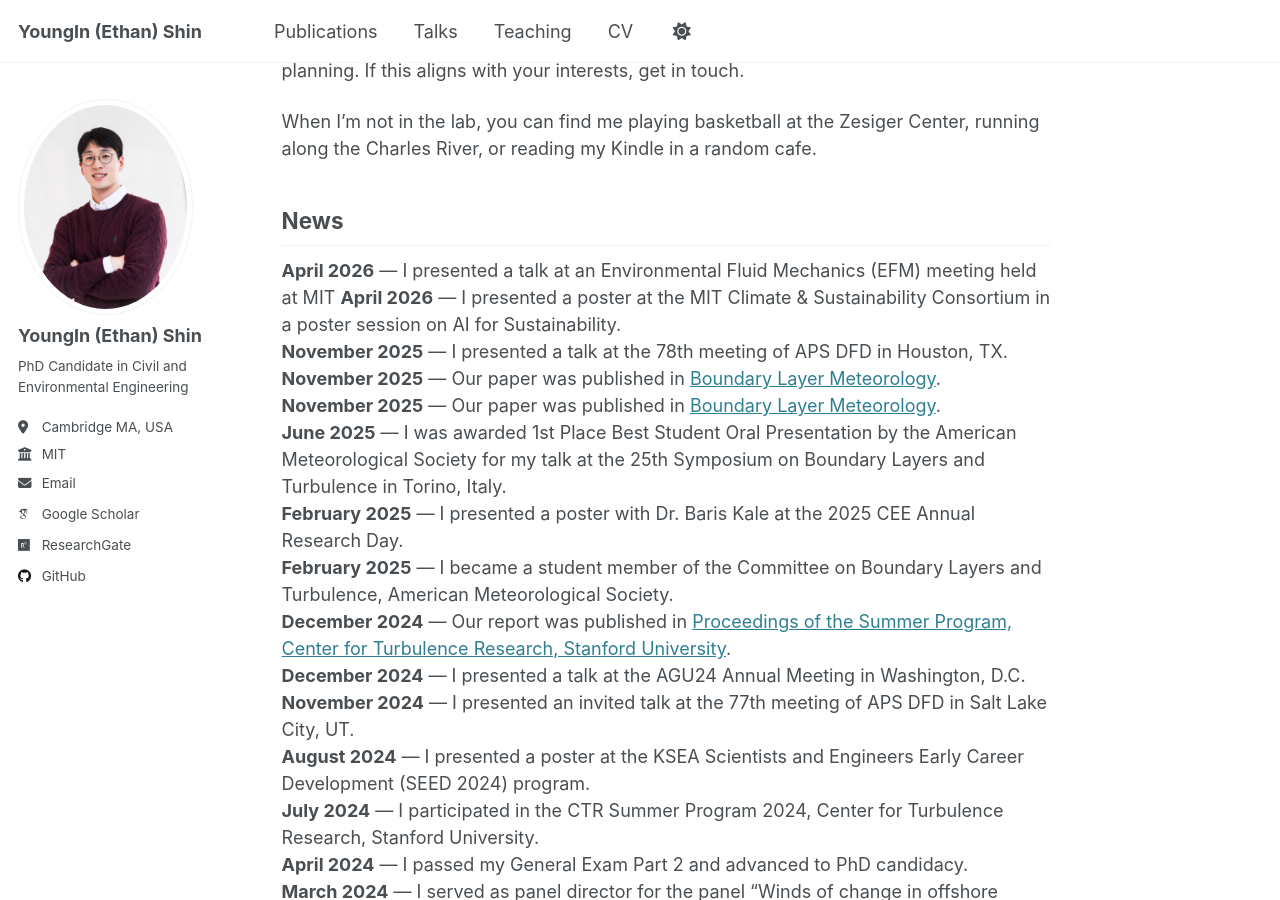
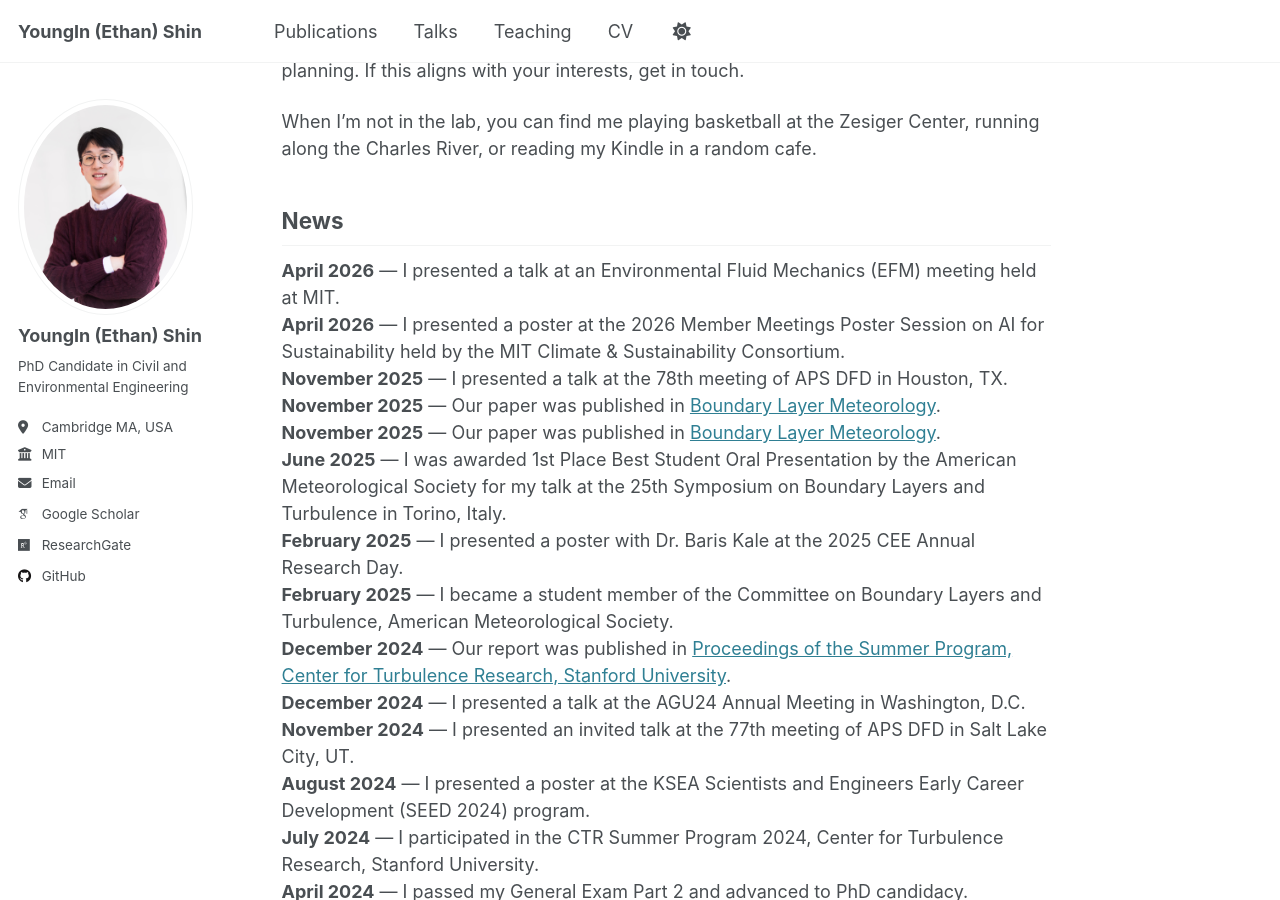
Before and after one commit to duddlshin/duddlshin.github.io, a Jekyll site: the page built from _pages/about.md, in a window 1280 px wide and 900 px high, scrolled down 354 px. Built offline with Jekyll 4.4.1, drawn with Linux system fonts in a browser that asks for light colours; some web fonts are replaced.

Commit message:
Minor update to news

```diff
--- a/_pages/about.md
+++ b/_pages/about.md
@@ -21,8 +21,8 @@ When I'm not in the lab, you can find me playing basketball at the Zesiger Cente
 
 ## **News**
 
-**April 2026** — I presented a talk at an Environmental Fluid Mechanics (EFM) meeting held at MIT
-**April 2026** — I presented a poster at the MIT Climate & Sustainability Consortium in a poster session on AI for Sustainability. <br>
+**April 2026** — I presented a talk at an Environmental Fluid Mechanics (EFM) meeting held at MIT.<br>
+**April 2026** — I presented a poster at the 2026 Member Meetings Poster Session on AI for Sustainability held by the MIT Climate & Sustainability Consortium.<br>
 **November 2025** — I presented a talk at the 78th meeting of APS DFD in Houston, TX.<br>
 **November 2025** — Our paper was published in [Boundary Layer Meteorology](https://doi.org/10.1007/s10546-025-00945-6).<br>
 **November 2025** — Our paper was published in [Boundary Layer Meteorology](https://doi.org/10.1007/s10546-025-00934-9).<br>
```
